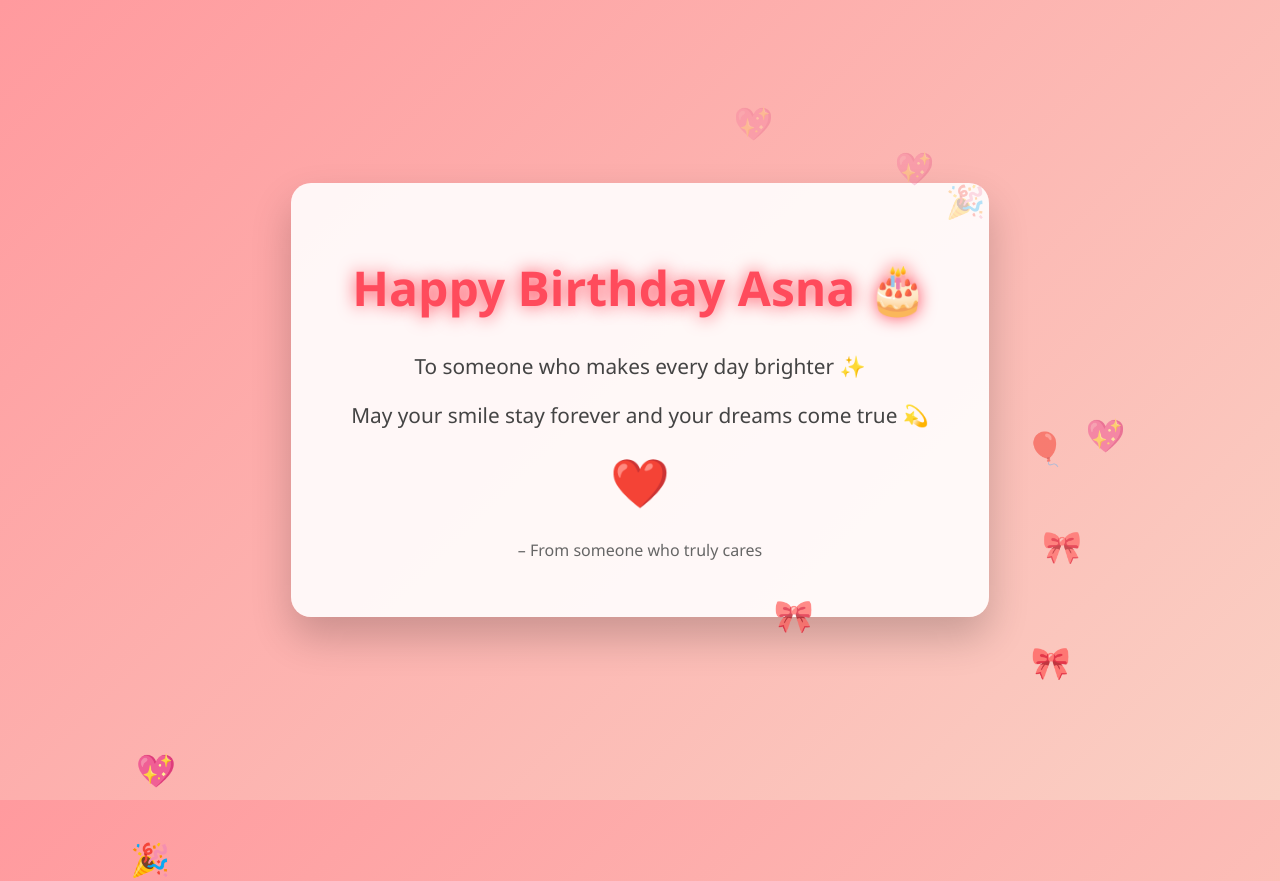
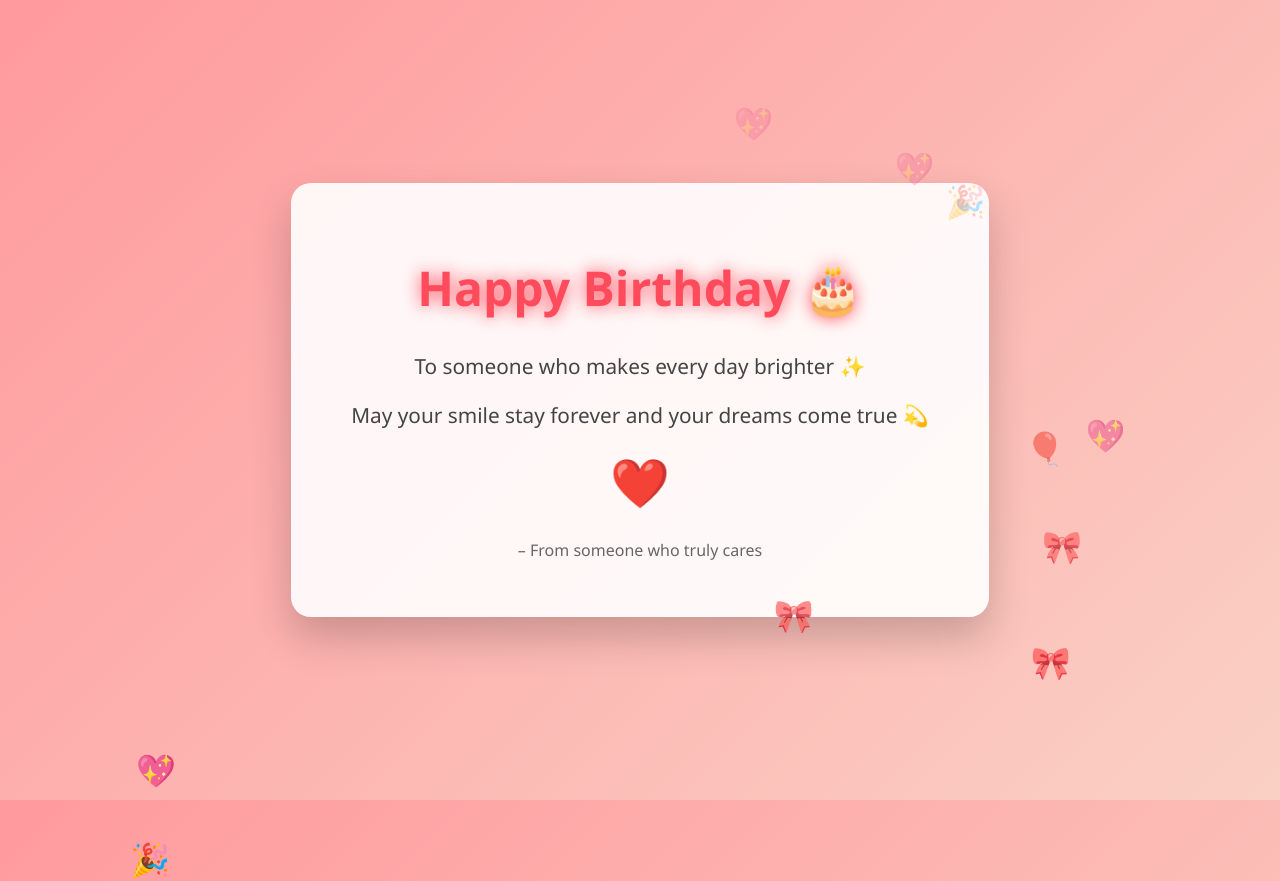
Before and after one commit to SUHAIL08/bday, a plain HTML site: page index.html in a window 1280 px wide. Drawn offline with Linux system fonts and the light colour scheme.

Commit message:
Remove name from birthday greeting

```diff
--- a/index.html
+++ b/index.html
@@ -73,7 +73,7 @@
 <body>
 
 <div class="card">
-    <h1>Happy Birthday Asna 🎂</h1>
+    <h1>Happy Birthday 🎂</h1>
     <p>To someone who makes every day brighter ✨</p>
     <p>May your smile stay forever and your dreams come true 💫</p>
     <div class="heart">❤️</div>
```
